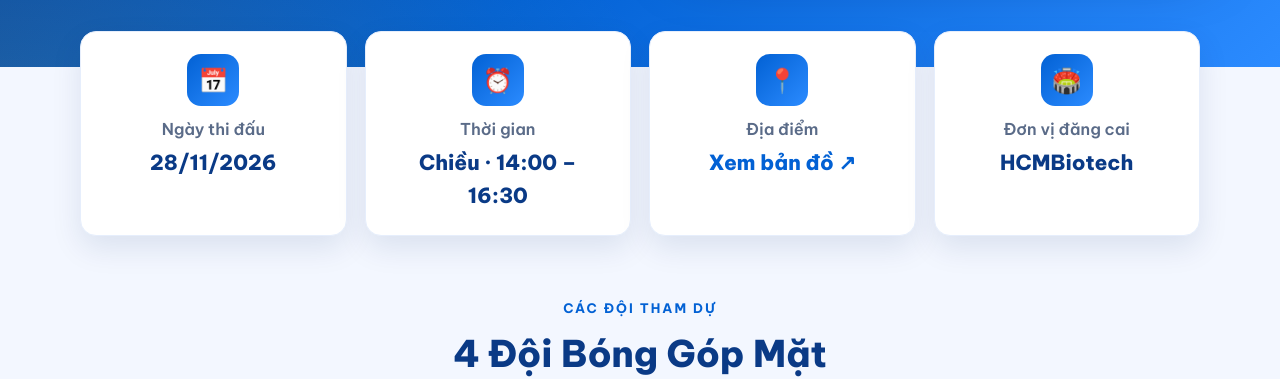
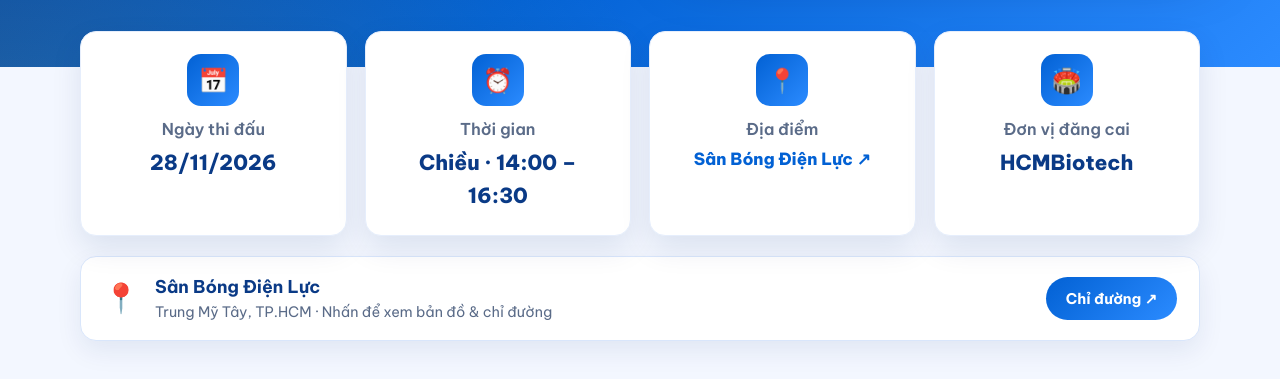
Before and after one commit to vuzebrafishlab/vuzebrafishlab.github.io, a plain HTML site: page football/index.html in a window 1280 px wide. Shown: the part 584-963 px from the top of the page. Drawn offline with Linux system fonts and the light colour scheme.

Commit message:
Add venue name (Sân Bóng Điện Lực) to site and poster
Ghi rõ tên sân thi đấu: Sân Bóng Điện Lực — Trung Mỹ Tây, TP.HCM. Thêm
banner địa điểm có nút Chỉ đường, đổi ô Địa điểm hiển thị tên sân, và bổ
sung dòng địa điểm vào khung ngày trên poster.

Co-Authored-By: Claude Opus 4.8 <noreply@anthropic.com>
Claude-Session: https://claude.ai/code/session_013nPP22gTa5J1UTYCZ2vbKy

```diff
--- a/football/index.html
+++ b/football/index.html
@@ -128,6 +128,19 @@ section{padding:62px 0}
 .host .box small{color:#6b5a00;font-weight:700;letter-spacing:1px;text-transform:uppercase}
 .host .box h3{font-size:2.2rem;font-weight:800;color:var(--navy);margin-top:4px}
 
+/* VENUE */
+.venue{margin-top:20px}
+.venue-box{display:flex;align-items:center;gap:16px;background:#fff;border:1px solid #d9e6fb;
+  border-radius:16px;padding:16px 22px;box-shadow:0 10px 26px rgba(10,40,100,.08);transition:.2s}
+.venue-box:hover{transform:translateY(-2px);box-shadow:0 14px 32px rgba(10,40,100,.14)}
+.venue .vic{font-size:1.8rem}
+.venue .vtext{display:flex;flex-direction:column;flex:1}
+.venue .vtext b{color:var(--navy);font-size:1.1rem}
+.venue .vtext span{color:var(--muted);font-size:.9rem}
+.venue .vgo{background:linear-gradient(135deg,#0261d4,#2b8bff);color:#fff;font-weight:700;
+  padding:10px 20px;border-radius:30px;white-space:nowrap;font-size:.92rem}
+@media(max-width:560px){.venue-box{flex-wrap:wrap}.venue .vgo{width:100%;text-align:center}}
+
 /* BRACKET */
 .bracket{display:grid;grid-template-columns:repeat(3,1fr);gap:20px;margin-bottom:36px}
 .bracket-2{grid-template-columns:repeat(2,1fr);max-width:760px;margin-left:auto;margin-right:auto}
@@ -228,9 +241,17 @@ footer .meta a{color:var(--yellow)}
   <div class="grid grid4">
     <div class="card"><div class="ic">📅</div><h3>Ngày thi đấu</h3><p>28/11/2026</p></div>
     <div class="card"><div class="ic">⏰</div><h3>Thời gian</h3><p>Chiều · 14:00 – 16:30</p></div>
-    <div class="card"><div class="ic">📍</div><h3>Địa điểm</h3><p><a href="https://maps.app.goo.gl/c2wPshVpUugiSWyw9" target="_blank" rel="noopener" style="color:var(--blue)">Xem bản đồ ↗</a></p></div>
+    <div class="card"><div class="ic">📍</div><h3>Địa điểm</h3><p style="font-size:1.05rem"><a href="https://maps.app.goo.gl/c2wPshVpUugiSWyw9" target="_blank" rel="noopener" style="color:var(--blue)">Sân Bóng Điện Lực ↗</a></p></div>
     <div class="card"><div class="ic">🏟️</div><h3>Đơn vị đăng cai</h3><p>HCMBiotech</p></div>
   </div>
+</div>
+
+<div class="venue wrap">
+  <a class="venue-box" href="https://maps.app.goo.gl/c2wPshVpUugiSWyw9" target="_blank" rel="noopener">
+    <span class="vic">📍</span>
+    <span class="vtext"><b>Sân Bóng Điện Lực</b><span>Trung Mỹ Tây, TP.HCM · Nhấn để xem bản đồ &amp; chỉ đường</span></span>
+    <span class="vgo">Chỉ đường ↗</span>
+  </a>
 </div>
 
 <section id="doi-bong">
```
Also changed, not shown: football/assets/poster.jpg.
